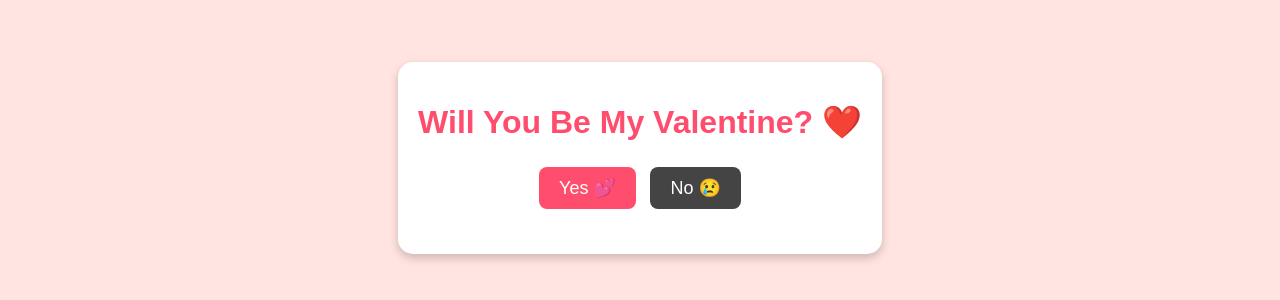
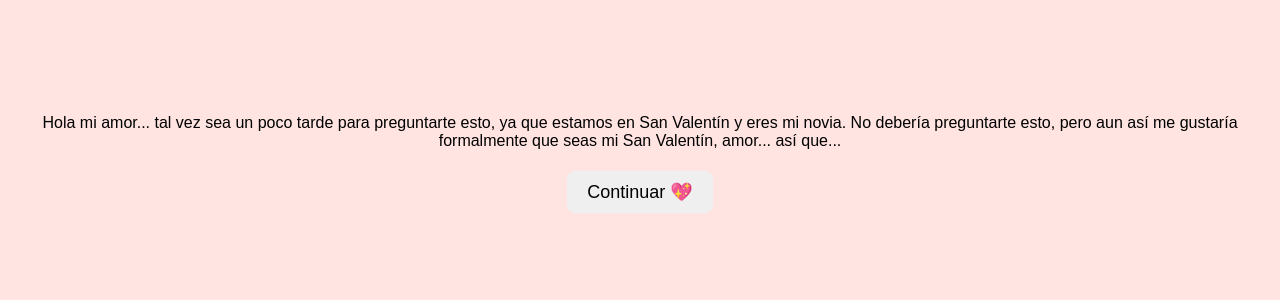
Before and after one commit to JerryRm/Valentine, a plain HTML site: page index.html in a window 1280 px wide. Shown: the part 242-542 px from the top of the page. Drawn offline with Linux system fonts and the light colour scheme.

Commit message:
Update index.html

```diff
--- a/index.html
+++ b/index.html
@@ -7,10 +7,18 @@
     <link rel="stylesheet" href="style.css">
 </head>
 <body>
-    <div class="container">
+
+    <!-- Welcome Screen -->
+    <div class="welcome-screen" id="welcome-screen">
+        <p>Hola mi amor... tal vez sea un poco tarde para preguntarte esto, ya que estamos en San Valentín y eres mi novia. No debería preguntarte esto, pero aun así me gustaría formalmente que seas mi San Valentín, amor... así que...</p>
+        <button class="continue-btn" onclick="startValentine()">Continuar 💖</button>
+    </div>
+
+    <!-- Main Content (Hidden Initially) -->
+    <div class="container hidden" id="main-content">
         <h1>Will You Be My Valentine? ❤️</h1>
         <div class="buttons">
-            <button class="yes-btn" onclick="showMessage()">Yes 💕</button>
+            <button class="yes-btn" onclick="showMessage()">S 💕</button>
             <button class="no-btn" onclick="showMessage('no')">No 😢</button>
         </div>
         <h2 class="hidden" id="response"></h2>
```
